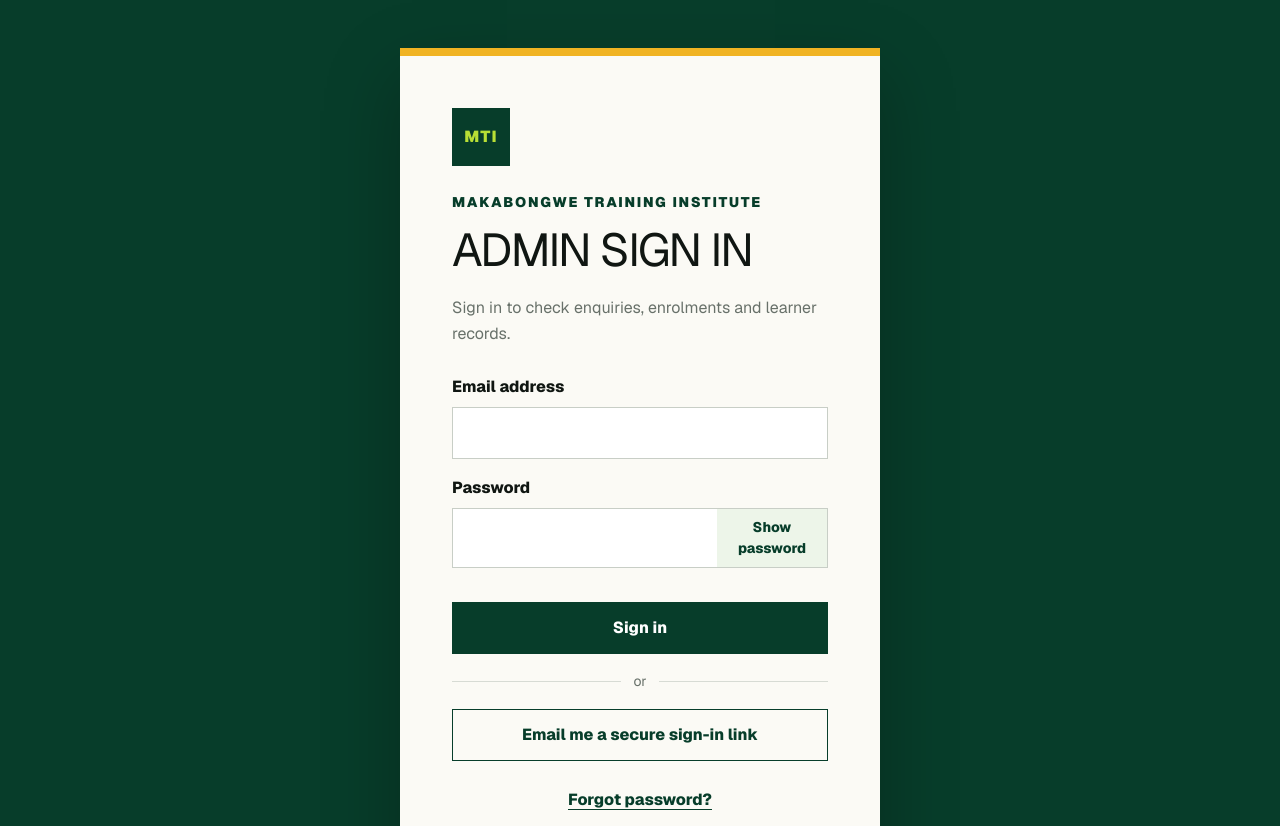
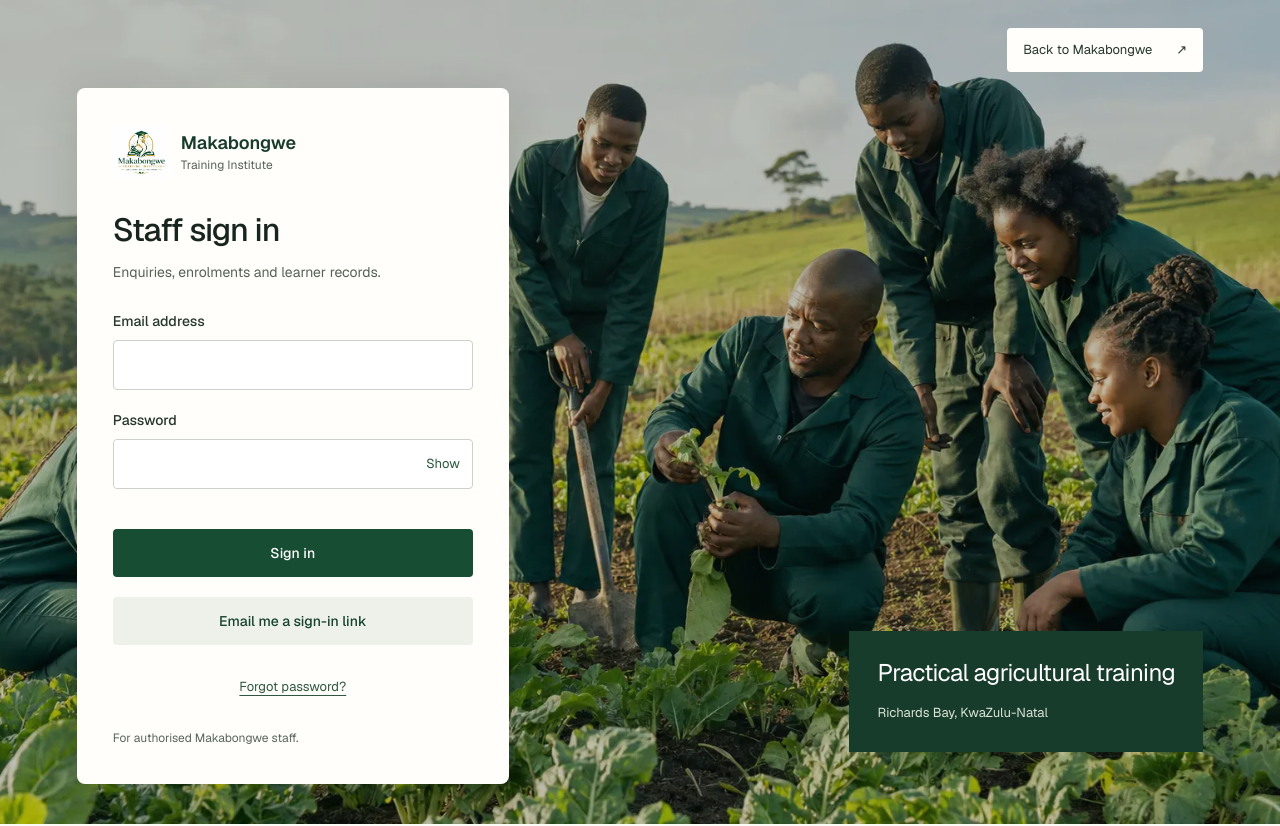
Before and after one commit to tkhumalo2022/makabongwe-training-institute, a Next.js app: page /admin/login in a window 1280 px wide. Shown: the top 826 px of the page. Built offline with nearby package versions, Linux system fonts and the light colour scheme; no server answers.

Commit message:
Design immersive Makabongwe staff sign-in

```diff
--- a/app/admin/login/LoginForm.tsx
+++ b/app/admin/login/LoginForm.tsx
@@ -200,8 +200,8 @@ export default function LoginForm({
             maxLength={256}
             required
           />
-          <button type="button" className={styles.passwordToggle} aria-controls="admin-password" aria-pressed={showPassword} onClick={() => setShowPassword(value => !value)}>
-            {showPassword ? "Hide password" : "Show password"}
+          <button type="button" className={styles.passwordToggle} aria-label={showPassword ? "Hide password" : "Show password"} aria-controls="admin-password" aria-pressed={showPassword} onClick={() => setShowPassword(value => !value)}>
+            {showPassword ? "Hide" : "Show"}
           </button>
           </div>
         </div>
@@ -230,17 +230,13 @@ export default function LoginForm({
           {busy === "login" ? "Signing in…" : "Sign in"}
         </button>
 
-        <div className={styles.divider} aria-hidden="true">
-          <span>or</span>
-        </div>
-
-        <button
+<button
           className={styles.secondary}
           type="button"
           disabled={busy !== null || !siteKey}
           onClick={() => requestLink("magic")}
         >
-          {busy === "magic" ? "Sending secure link…" : "Email me a secure sign-in link"}
+          {busy === "magic" ? "Sending secure link…" : "Email me a sign-in link"}
         </button>
 
         <button
--- a/app/admin/login/auth.module.css
+++ b/app/admin/login/auth.module.css
@@ -1,176 +1,42 @@
-.page {
-  min-height: 100vh;
-  display: grid;
-  place-items: center;
-  padding: 48px 20px;
-  background: #073d2a;
-}
-
-.card {
-  width: min(100%, 480px);
-  padding: clamp(28px, 6vw, 52px);
-  background: #fbfaf5;
-  color: #101612;
-  border-top: 8px solid #f0b323;
-  box-shadow: 0 28px 70px rgba(0, 0, 0, .26);
-}
-
-.brandMark {
-  width: 58px;
-  height: 58px;
-  display: grid;
-  place-items: center;
-  background: #073d2a;
-  color: #b8df35;
-  font-weight: 900;
-  letter-spacing: .08em;
-}
-
-.eyebrow {
-  margin: 26px 0 12px;
-  color: #073d2a;
-  font-size: 14px;
-  font-weight: 850;
-  letter-spacing: .13em;
-  text-transform: uppercase;
-}
-
-.card h1 {
-  margin: 0;
-  font-family: var(--font-display);
-  font-size: clamp(32px, 7vw, 46px);
-  line-height: 1.12;
-  letter-spacing: -.04em;
-  text-transform: uppercase;
-}
-
-.intro {
-  margin: 18px 0 28px;
-  color: #68716a;
-  line-height: 1.65;
-}
-
-.form {
-  display: grid;
-  gap: 17px;
-}
-
-.form label {
-  display: grid;
-  gap: 8px;
-  font-size: 16px;
-  font-weight: 750;
-}
-
-.form input {
-  width: 100%;
-  min-height: 52px;
-  padding: 12px 14px;
-  border: 1px solid #c8cec6;
-  border-radius: 0;
-  background: white;
-  color: #101612;
-  font-size: 16px;
-}
-
-.passwordField { display: grid; gap: 8px; }
-.passwordControl { display: flex; border: 1px solid #c8cec6; background: white; }
-.passwordControl input { min-width: 0; border: 0; }
-.passwordToggle { flex-shrink: 0; min-height: 48px; max-width: 110px; padding: 8px 12px; border: 0; background: #edf5e9; color: #073d2a; font-size: 14px; font-weight: 750; }
-.passwordToggle:focus-visible { outline: 3px solid #073d2a; outline-offset: 3px; }
-
-.form input:focus-visible,
-.primary:focus-visible,
-.secondary:focus-visible,
-.textButton:focus-visible {
-  outline: 3px solid #b8df35;
-  outline-offset: 3px;
-}
-
-.primary,
-.secondary {
-  min-height: 52px;
-  border: 1px solid #073d2a;
-  padding: 0 18px;
-  font-weight: 800;
-}
-
-.primary {
-  background: #073d2a;
-  color: white;
-}
-
-.primary:hover:not(:disabled) {
-  background: #0b5137;
-}
-
-.secondary {
-  background: transparent;
-  color: #073d2a;
-}
-
-.secondary:hover:not(:disabled) {
-  background: #edf5e9;
-}
-
-.primary:disabled,
-.secondary:disabled,
-.textButton:disabled {
-  cursor: not-allowed;
-  opacity: .58;
-}
-
-.textButton {
-  min-height: 44px;
-  justify-self: center;
-  border: 0;
-  background: transparent;
-  color: #073d2a;
-  font-weight: 750;
-  text-decoration: underline;
-  text-underline-offset: 4px;
-}
-
-.divider {
-  display: flex;
-  align-items: center;
-  gap: 12px;
-  color: #68716a;
-  font-size: 14px;
-}
-
-.divider::before,
-.divider::after {
-  content: "";
-  height: 1px;
-  flex: 1;
-  background: #d7dbd4;
-}
-
-.message,
-.configWarning {
-  margin: 0;
-  padding: 13px 14px;
-  border-left: 4px solid #f0b323;
-  background: #f4f0e5;
-  color: #344139;
-  font-size: 14px;
-  line-height: 1.5;
-}
-
-.configWarning {
-  border-left-color: #a1261e;
-}
-
-.securityNote {
-  margin: 26px 0 0;
-  padding-top: 20px;
-  border-top: 1px solid #d7dbd4;
-  color: #68716a;
-  font-size: 14px;
-  line-height: 1.55;
-}
-
+/* Design reference: Charles Liu / charles-unslop, baf4272. See docs/login-design-review.md. */
+.page { position:relative; isolation:isolate; min-height:100svh; display:grid; grid-template-columns:minmax(0,1fr) minmax(0,1fr); align-items:center; gap:64px; padding:88px clamp(24px,6vw,112px) 40px; background:#1c392b; color:#17251e; }
+.landscape { z-index:-3; object-fit:cover; object-position:58% center; }
+.shade { position:absolute; inset:0; z-index:-2; background:rgba(8,29,18,.25); }
+.card { width:min(100%,432px); padding:36px; background:#fffefa; border-radius:8px; box-shadow:0 12px 48px rgba(9,25,15,.14); }
+.brand { display:flex; align-items:center; gap:12px; width:fit-content; margin:0 0 32px; text-decoration:none; color:#183c2c; font-size:18px; font-weight:600; line-height:1.2; }
+.brand img { width:56px; height:56px; object-fit:contain; }
+.brand small { display:block; margin-top:4px; font-size:12px; font-weight:400; color:#566258; }
+.card h1 { margin:0; font-family:var(--font-geist-sans),sans-serif; font-size:32px; line-height:1.15; letter-spacing:-.035em; font-weight:500; text-transform:none; }
+.intro { margin:12px 0 28px; color:#566258; font-size:14px; line-height:1.6; }
+.form { display:grid; gap:20px; }
+.form label { display:grid; gap:8px; color:#26372c; font-size:14px; font-weight:500; }
+.form input { width:100%; min-height:48px; padding:12px; border:1px solid #cbd2c9; border-radius:4px; background:#fff; color:#17251e; font:inherit; font-size:16px; transition:border-color 160ms,box-shadow 160ms; }
+.form input:focus { outline:2px solid #28573d; outline-offset:2px; }
+.passwordField { display:grid; gap:8px; }
+.passwordField>label { font-size:14px; }
+.passwordControl { display:flex; align-items:center; border:1px solid #cbd2c9; border-radius:4px; background:#fff; }
+.passwordControl input { min-width:0; border:0; }
+.passwordControl:focus-within { outline:2px solid #28573d; outline-offset:2px; }
+.passwordControl input:focus { outline:none; }
+.passwordToggle { flex-shrink:0; min-width:56px; min-height:48px; border:0; padding:8px 12px; color:#28573d; background:transparent; font:inherit; font-size:13px; cursor:pointer; }
+.primary,.secondary { min-height:48px; border:0; border-radius:4px; padding:12px 16px; font:inherit; font-size:14px; font-weight:500; cursor:pointer; transition:background-color 160ms,color 160ms; }
+.primary { background:#174d32; color:#fff; }
+.primary:hover:not(:disabled) { background:#103b26; }
+.secondary { background:#edf1e9; color:#17432e; }
+.secondary:hover:not(:disabled) { background:#e1e8da; }
+.textButton { justify-self:center; min-height:44px; padding:8px; border:0; background:transparent; color:#305740; font:inherit; font-size:13px; text-decoration:underline; text-underline-offset:4px; cursor:pointer; }
+.primary:disabled,.secondary:disabled,.textButton:disabled { cursor:not-allowed; opacity:.6; }
+.page :is(a,button):focus-visible { outline:3px solid #b78220; outline-offset:4px; }
+.message,.configWarning { margin:0; padding:12px; border-radius:4px; background:#f4f0e4; color:#493d25; font-size:13px; line-height:1.5; }
+.configWarning { background:#f8eee8; color:#75402a; }
+.securityNote { margin:20px 0 0; color:#59665d; font-size:12px; line-height:1.55; }
+.divider { color:#59665d; font-size:12px; text-align:center; }
+.backLink { position:absolute; top:28px; right:clamp(24px,6vw,112px); display:flex; align-items:center; gap:24px; min-height:44px; padding:0 16px; background:#fffefa; color:#26372c; border-radius:4px; font-size:13px; text-decoration:none; }
+.fieldNote { align-self:end; justify-self:end; max-width:400px; margin:0 0 32px; padding:28px; background:#183c2c; color:#fff; }
+.fieldNote p { margin:0 0 12px; font-size:24px; font-weight:400; line-height:1.2; letter-spacing:-.025em; }
+.fieldNote span { font-size:13px; color:#dbe4d8; }
+.brandMark { width:48px; height:48px; display:grid; place-items:center; background:#174d32; color:#fff; font-weight:500; }
+.eyebrow { font-size:13px; color:#305740; margin:20px 0 12px; }
 .adminPage {
   min-height: calc(100vh - 88px);
   padding: 70px 20px;
@@ -255,25 +121,7 @@
   color: white;
 }
 
-@media (max-width: 540px) {
-  .page {
-    padding: 20px 14px;
-  }
 
-  .card {
-    padding: 28px 22px;
-  }
-
-  .adminActions {
-    display: grid;
-  }
-}
-
-@media (prefers-reduced-motion: reduce) {
-  .primary,
-  .secondary,
-  .textButton {
-    scroll-behavior: auto;
-    transition: none;
-  }
-}
+@media(max-width:900px) { .page { gap:32px; padding:88px 32px 40px; grid-template-columns:minmax(0,1fr) minmax(0,.7fr); }.card { padding:28px; }.fieldNote { padding:24px; }.fieldNote p { font-size:28px; } }
+@media(max-width:680px) { .page { display:flex; flex-direction:column; align-items:stretch; padding:204px 20px 24px; gap:24px; }.landscape { height:300px!important; object-position:center 44%; }.shade { height:300px; }.card { width:100%; max-width:440px; margin:0 auto; padding:28px 24px; }.backLink { top:20px; right:20px; }.fieldNote { align-self:stretch; max-width:440px; width:100%; margin:0 auto; background:#183c2c; padding:20px 24px; }.fieldNote p { font-size:24px; margin-bottom:12px; }.brand { margin-bottom:24px; }.adminActions { display:grid; } }
+@media(prefers-reduced-motion:reduce) { .page * { transition:none; scroll-behavior:auto; } }
--- a/app/admin/login/page.tsx
+++ b/app/admin/login/page.tsx
@@ -1,55 +1,48 @@
 import type { Metadata } from "next";
+import Image from "next/image";
 import { redirect } from "next/navigation";
-import {
-  currentAdminUser,
-  demoLoginAvailable,
-  safeNextPath,
-} from "@/app/lib/admin-auth";
+import { currentAdminUser, demoLoginAvailable, safeNextPath } from "@/app/lib/admin-auth";
 import LoginForm from "./LoginForm";
 import styles from "./auth.module.css";
 
 export const metadata: Metadata = {
-  title: "Admin sign in",
+  title: "Staff sign in",
   robots: { index: false, follow: false },
 };
-
-type LoginPageProps = {
-  searchParams: Promise<{ next?: string; reset?: string }>;
-};
+type LoginPageProps = { searchParams: Promise<{ next?: string; reset?: string }> };
 
 export default async function AdminLoginPage({ searchParams }: LoginPageProps) {
   const params = await searchParams;
   const next = safeNextPath(params.next);
   const user = await currentAdminUser();
   if (user) redirect(next);
-
   const siteKey = process.env.NEXT_PUBLIC_TURNSTILE_SITE_KEY?.trim() ?? "";
   const demoEnabled = demoLoginAvailable();
 
   return (
     <main className={styles.page}>
+      <Image className={styles.landscape} src="/images/hero-agriculture.webp" alt="" fill priority sizes="100vw" />
+      <div className={styles.shade} aria-hidden="true" />
+      <a className={styles.backLink} href="/">Back to Makabongwe <span aria-hidden="true">↗</span></a>
       <section className={styles.card} aria-labelledby="admin-login-title">
-        <div className={styles.brandMark}>MTI</div>
-        <p className={styles.eyebrow}>Makabongwe Training Institute</p>
-        <h1 id="admin-login-title">Admin sign in</h1>
-        <p className={styles.intro}>
-          Sign in to check enquiries, enrolments and learner records.
-        </p>
+        <a className={styles.brand} href="/" aria-label="Makabongwe Training Institute home">
+          <Image src="/images/makabongwe-logo.webp" alt="" width={56} height={56} />
+          <span>Makabongwe<small>Training Institute</small></span>
+        </a>
+        <h1 id="admin-login-title">Staff sign in</h1>
+        <p className={styles.intro}>Enquiries, enrolments and learner records.</p>
         <LoginForm
           siteKey={siteKey}
           next={next}
           demoEnabled={demoEnabled}
-          initialMessage={
-            params.reset === "1"
-              ? "Password updated. Sign in with your new password."
-              : ""
-          }
+          initialMessage={params.reset === "1" ? "Password updated. Sign in with your new password." : ""}
         />
-        <p className={styles.securityNote}>
-          Use your approved staff email. If you forget your password, request a
-          reset email or a secure sign-in link.
-        </p>
+        <p className={styles.securityNote}>For authorised Makabongwe staff.</p>
       </section>
+      <aside className={styles.fieldNote} aria-label="About Makabongwe">
+        <p>Practical agricultural training</p>
+        <span>Richards Bay, KwaZulu-Natal</span>
+      </aside>
     </main>
   );
 }
```
Also changed, not shown: 1 other file (tests, documents, lock files or other folders).
